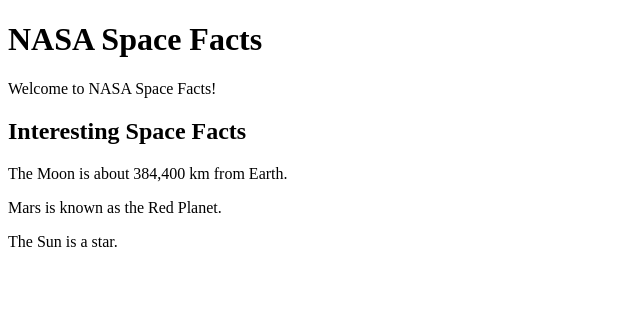
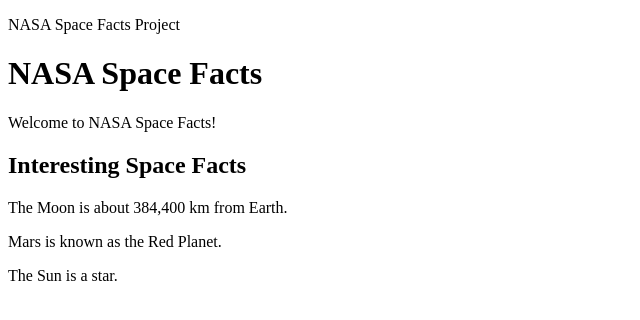
Before and after one commit to Hala-Hasani/NASA-Space-Facts, a plain HTML site: page index.html in a window 1280 px wide. Shown: the whole page, without its empty margins (0-640 px from the left). Drawn offline with Linux system fonts and the light colour scheme.

Commit message:
Add webpage footer

```diff
--- a/index.html
+++ b/index.html
@@ -3,7 +3,9 @@
 <head>
     <title>NASA Space Facts</title>
 </head>
-
+<footer>
+    <p>NASA Space Facts Project</p>
+</footer>
 <body>
 
     <h1>NASA Space Facts</h1>
```
